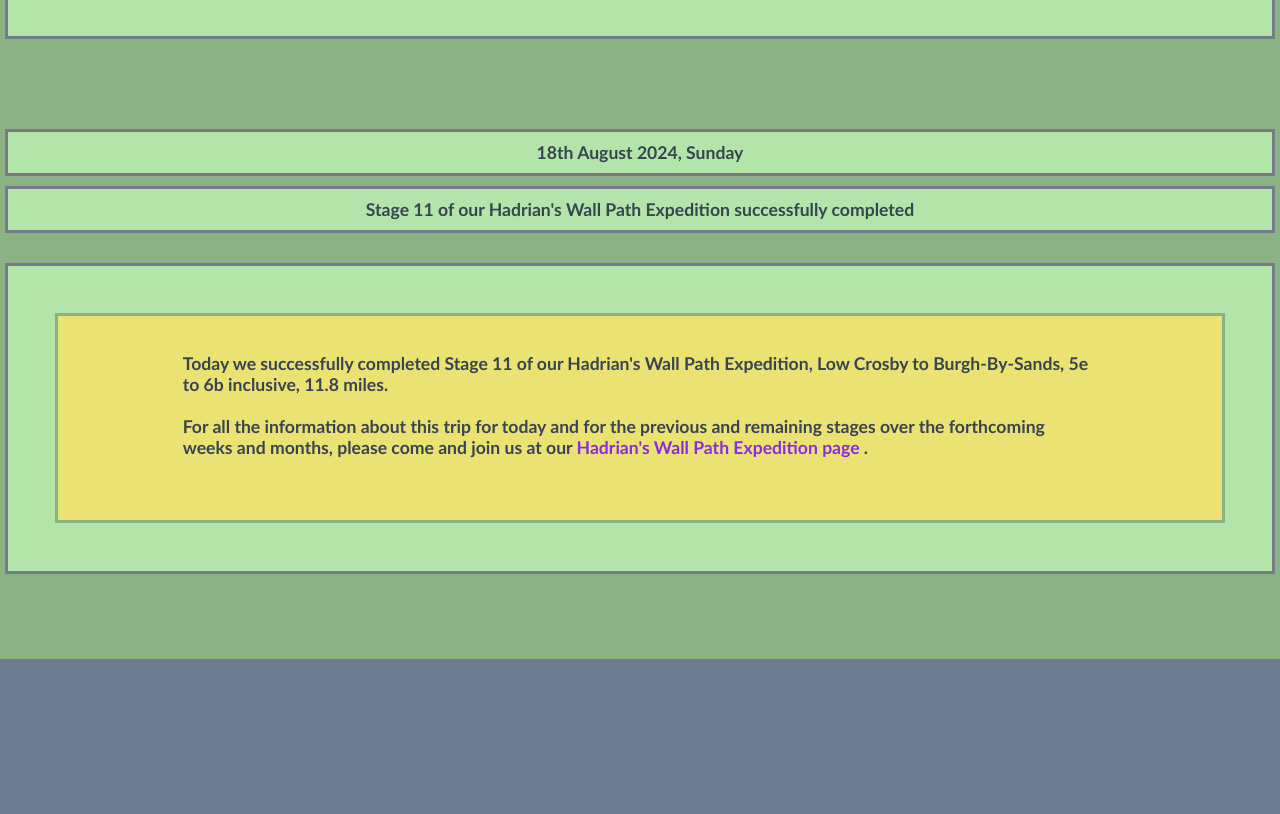
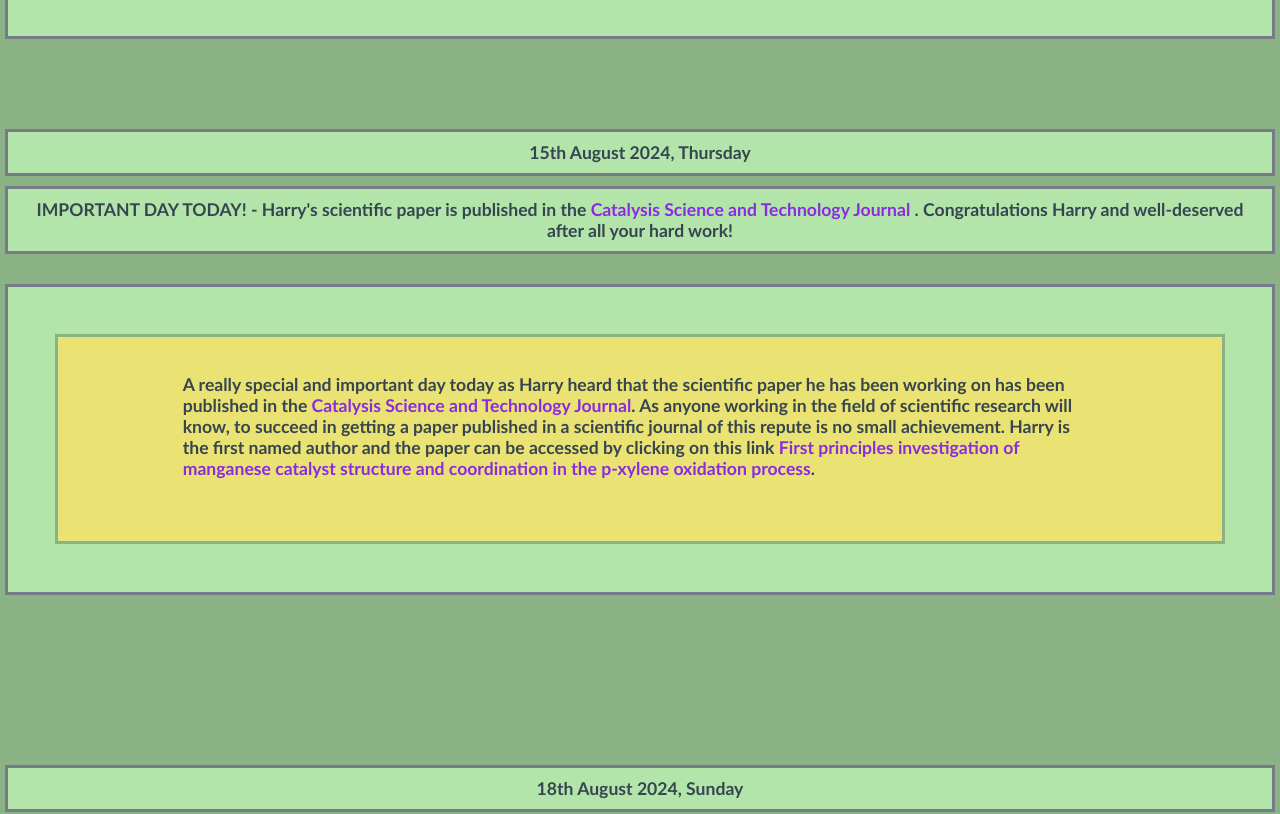
Before and after one commit to JillThomas799/thomasfamilyblog-2024-2025git, a React (Create React App) app: page /august2024 in a window 1280 px wide. Shown: the part 10560-11374 px from the top of the page. Before the commit the page ends 11259 px from the top, so only its background shows below. Built offline with nearby package versions, Linux system fonts and the light colour scheme.

Commit message:
Addition 15th August 2024 blog, Harry's congratulations

```diff
--- a/src/August2024.js
+++ b/src/August2024.js
@@ -269,6 +269,25 @@
            </section>
 
            <div className="datenewsDivAugust">
+            <section className="dateAugust">15th August 2024, Thursday</section>
+            <section className="newsheaderAugust"> IMPORTANT DAY TODAY! - Harry's scientific paper is published in the <Link to="https://www.rsc.org/journals-books-databases/about-journals/catalysis-science-technology/"
+            target="_blank" title="Click here to read more about the Catalysis Science and Technology Journal" className="LinkAugust">Catalysis Science and Technology Journal</Link> .
+              Congratulations Harry and well-deserved after all your hard work! </section>
+            <br />
+            <div className="news">
+            <section className="newsAugust"> A really special and important day today as Harry heard that the scientific paper he has been working on has been published in the <Link to="https://www.rsc.org/journals-books-databases/about-journals/catalysis-science-technology/"
+            target="_blank" title="Click here to read more about the Catalysis Science and Technology Journal" className="LinkAugust">Catalysis Science and Technology Journal</Link>.
+              As anyone working in the field of scientific research will know, to succeed in getting a paper published in a scientific journal of this repute is no small achievement.
+              Harry is the first named author and the paper can be accessed by clicking on this link <Link to="https://pubs.rsc.org/en/content/articlelanding/2024/cy/d4cy00284a"
+              target="_blank" className="LinkAugust">First principles investigation of manganese catalyst structure and coordination in the p-xylene oxidation process</Link>.
+            </section>
+            </div>
+          </div>
+
+            <br />
+           <br />
+
+           <div className="datenewsDivAugust">
             <section className="dateAugust">18th August 2024, Sunday</section>
             <section className="newsheaderAugust"> Stage 11 of our Hadrian's Wall Path Expedition successfully completed</section>
             <br />
--- /dev/null
+++ b/src/components/congrats.css
@@ -0,0 +1,41 @@
+body {
+    background: black;
+    color: #ffcc00;
+    overflow: hidden;
+}
+
+.congrats {
+    position: absolute;
+    top: 140px;
+    width: 550px;
+    height: 100px;
+    padding: 20px 10px;
+    text-align: center;
+    margin: 0 auto;
+    left: 0;
+    right: 0;
+}
+
+h1 {
+    transform-origin: 50% 50%;
+    font-size: 50px;
+    font-family: 'Sigmar One', cursive;
+    cursor: pointer;
+    z-index: 2;
+    position: absolute;
+    top: 0;
+    text-align: center;
+    width: 100%;
+}
+
+.blob {
+    height: 50px;
+    width: 50px;
+    color: #ffcc00;
+    position: absolute;
+    top: 45%;
+    left: 45%;
+    z-index: 1;
+    font-size: 30px;
+    display: none;
+}
--- /dev/null
+++ b/src/components/congrats.js
@@ -0,0 +1,2 @@
+import React from "react"
+import './congrats.css';
```
